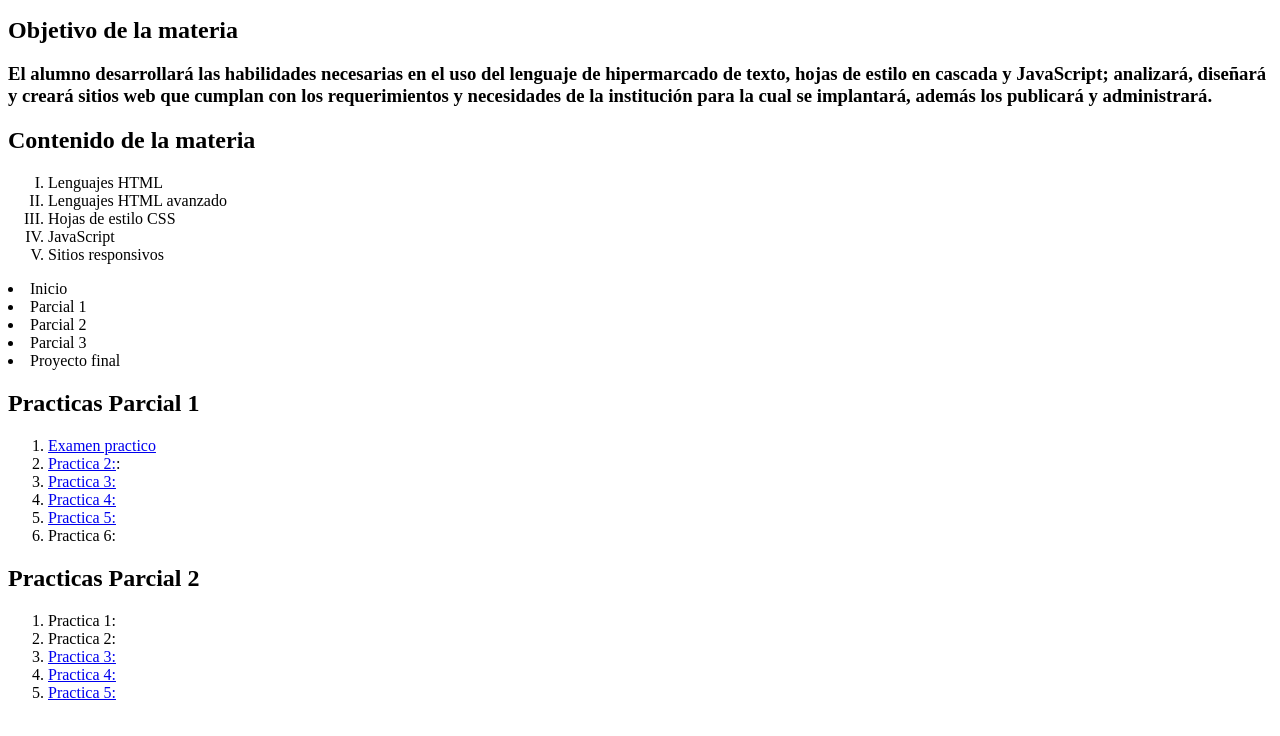
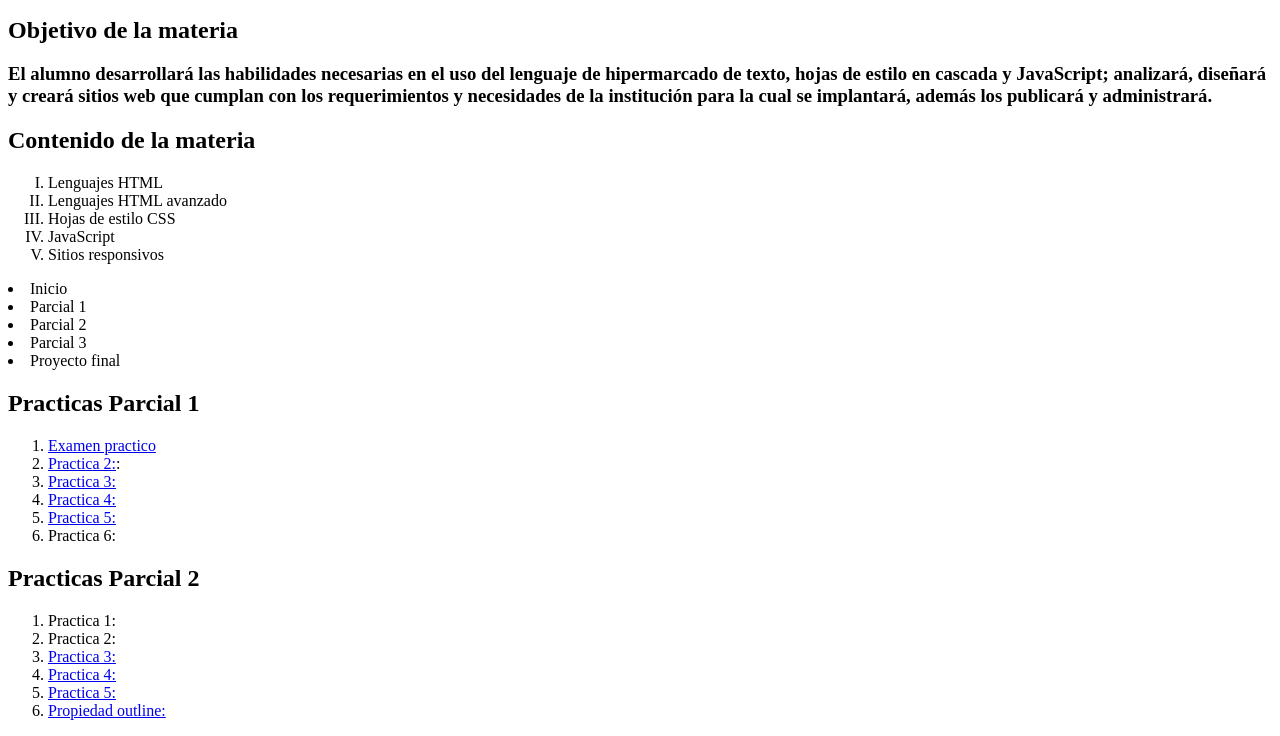
Before and after one commit to Alejandro11HG/Portafolio, a plain HTML site: page index.html in a window 1280 px wide. Shown: the part 761-1497 px from the top of the page. Drawn offline with Linux system fonts and the light colour scheme.

Commit message:
Update index.html

```diff
--- a/index.html
+++ b/index.html
@@ -80,6 +80,7 @@
         <li><a href="Boletos.html">Practica 3:</a></li>
         <li><a href="Practica_4_css">Practica 4:</a></li>
         <li><a href="Practica_5">Practica 5:</a></li>
+        <li><a href="Propiedad_outline">Propiedad outline:</a></li>
      </ol>
 
 
```
